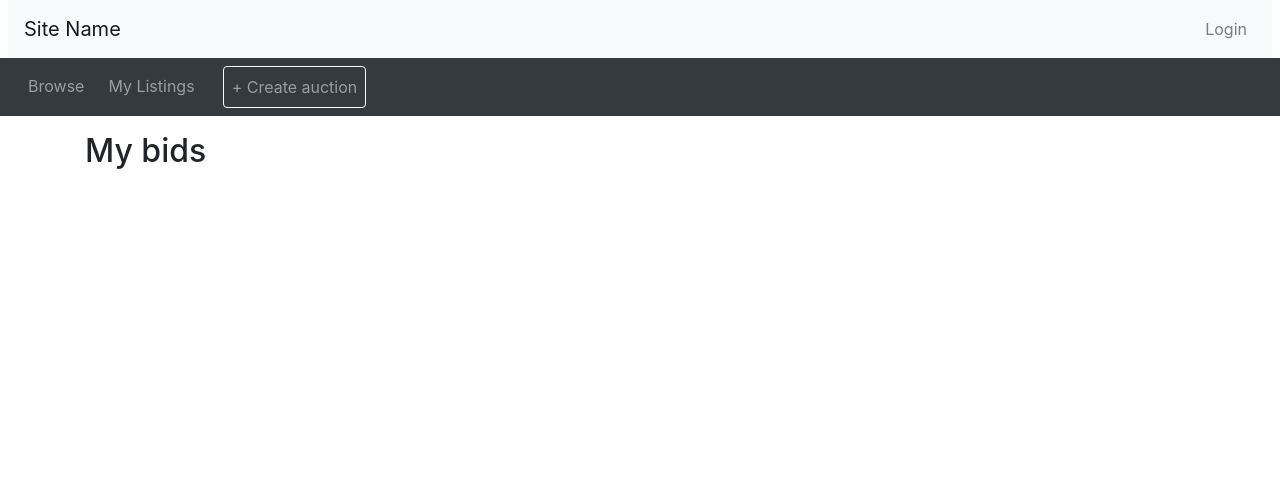
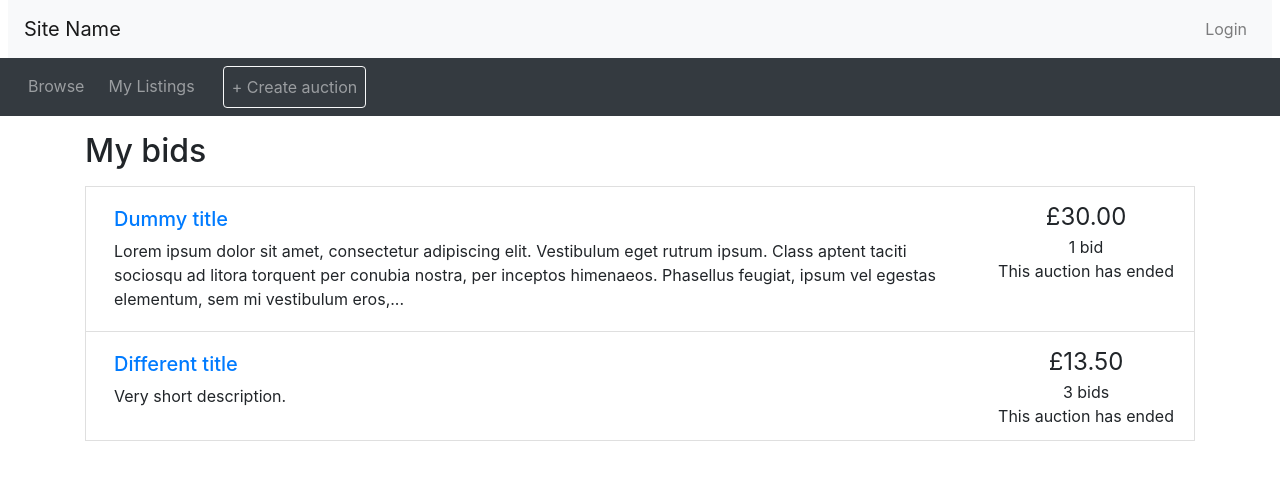
Before and after one commit to njukenanli/DataBase-Project-Auction-Website, a PHP site: page /mybids.php in a window 1280 px wide. Shown: the top 480 px of the page. Run offline with PHP 8.4, Linux system fonts and the light colour scheme.

Commit message:
Update mybids.php

```diff
--- a/auction/mybids.php
+++ b/auction/mybids.php
@@ -6,6 +6,25 @@
 <h2 class="my-3">My bids</h2>
 
 <?php
+// Demonstration of what listings will look like using dummy data.
+  $item_id = "87021";
+  $title = "Dummy title";
+  $description = "Lorem ipsum dolor sit amet, consectetur adipiscing elit. Vestibulum eget rutrum ipsum. Class aptent taciti sociosqu ad litora torquent per conubia nostra, per inceptos himenaeos. Phasellus feugiat, ipsum vel egestas elementum, sem mi vestibulum eros, et facilisis dui nisi eget metus. In non elit felis. Ut lacus sem, pulvinar ultricies pretium sed, viverra ac sapien. Vivamus condimentum aliquam rutrum. Phasellus iaculis faucibus pellentesque. Sed sem urna, maximus vitae cursus id, malesuada nec lectus. Vestibulum scelerisque vulputate elit ut laoreet. Praesent vitae orci sed metus varius posuere sagittis non mi.";
+  $current_price = 30;
+  $num_bids = 1;
+  $end_date = new DateTime('2020-09-16T11:00:00');
+
+  // This uses a function defined in utilities.php
+  print_listing_li($item_id, $title, $description, $current_price, $num_bids, $end_date);
+
+  $item_id = "516";
+  $title = "Different title";
+  $description = "Very short description.";
+  $current_price = 13.50;
+  $num_bids = 3;
+  $end_date = new DateTime('2020-11-02T00:00:00');
+
+  print_listing_li($item_id, $title, $description, $current_price, $num_bids, $end_date);
   // This page is for showing a user the auctions they've bid on.
   // It will be pretty similar to browse.php, except there is no search bar.
   // This can be started after browse.php is working with a database.
```
